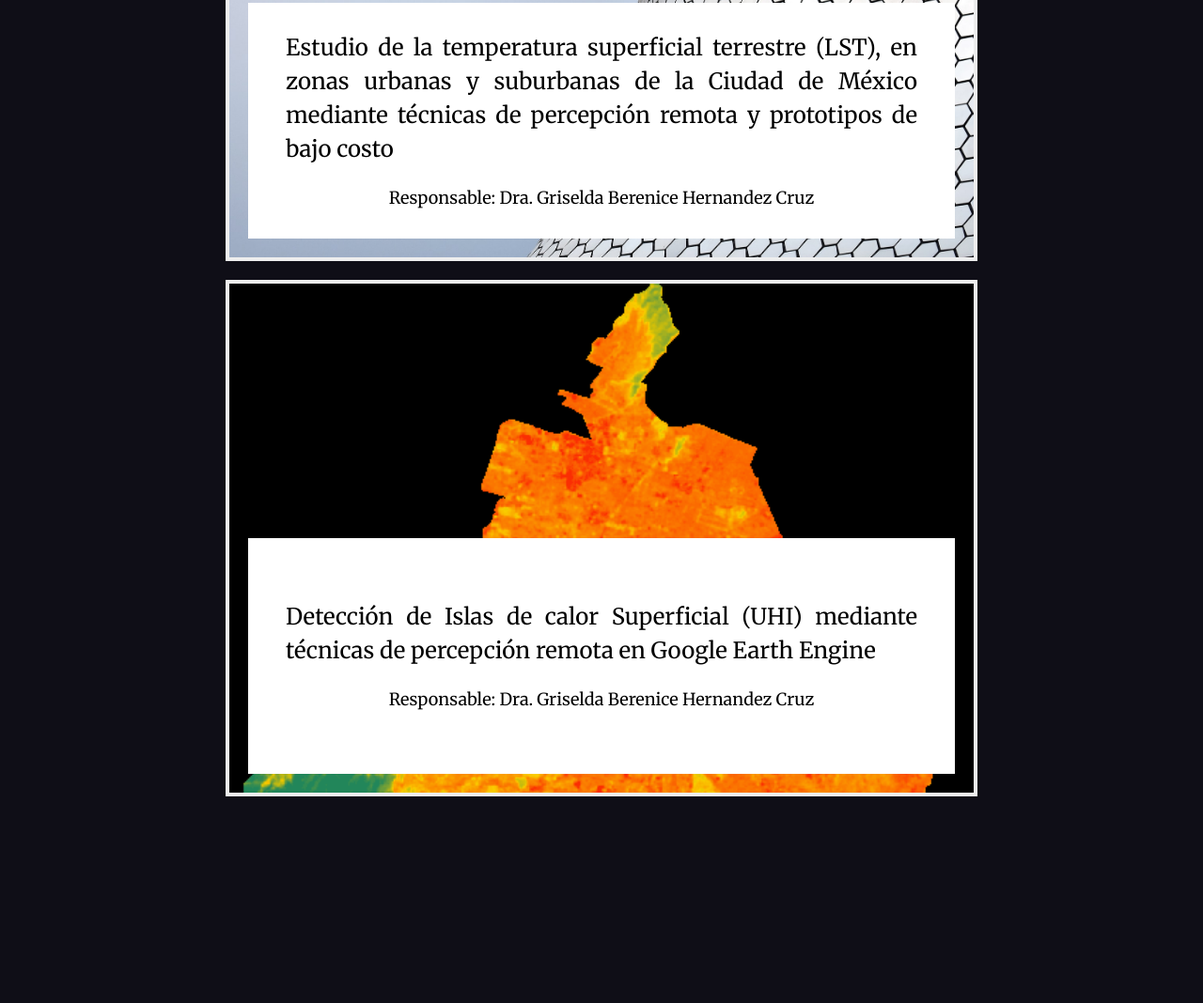
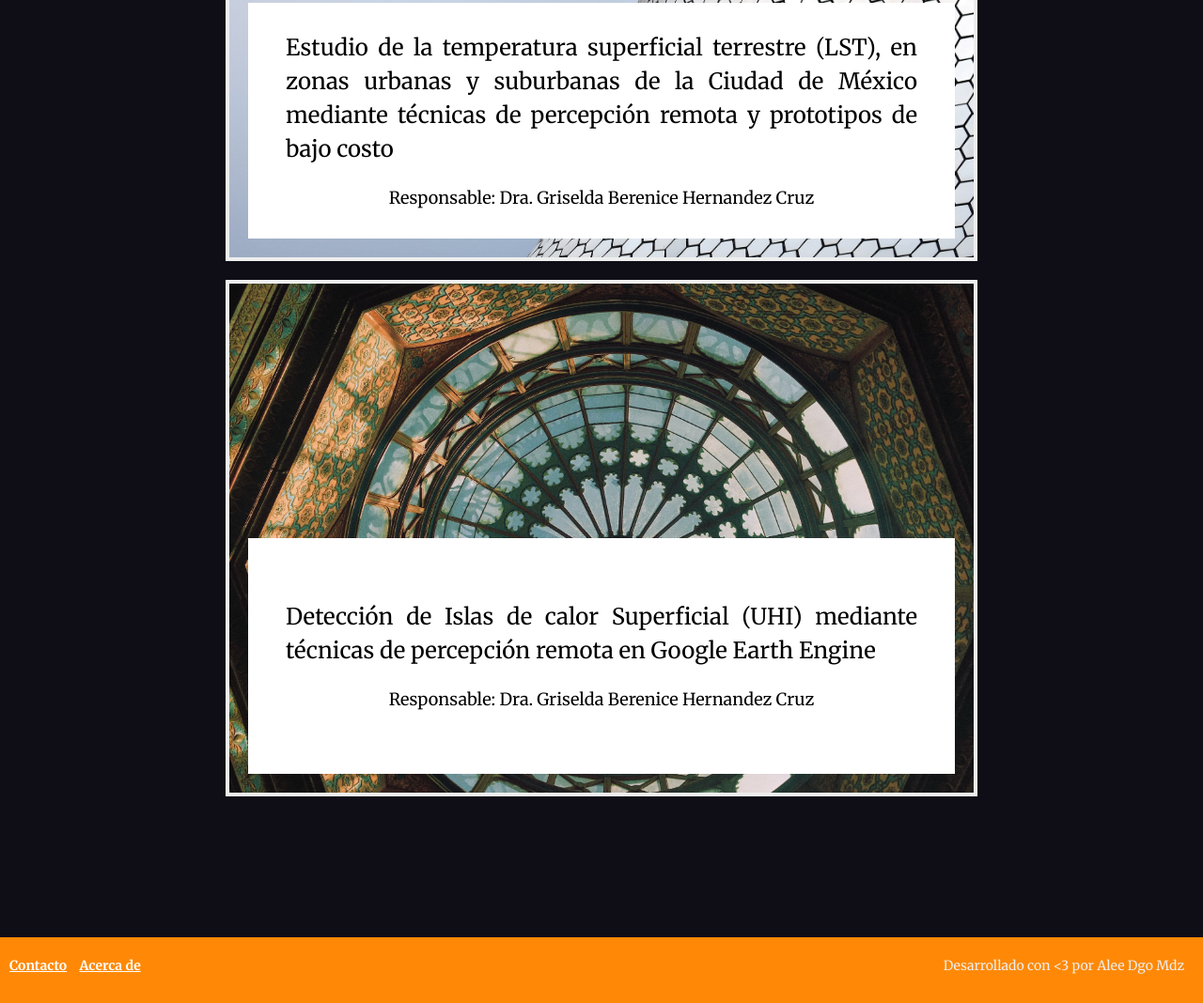
Before and after one commit to AleeDgoMdz/website-UHI, a website: page intro.html in a window 1280 px wide. Shown: the part 1715-2783 px from the top of the page at 94% size. Before the commit the page ends 2583 px from the top, so only its background shows below. Drawn offline with nearby package versions, Linux system fonts and the light colour scheme.

Commit message:
footer added

```diff
--- a/intro.html
+++ b/intro.html
@@ -74,5 +74,13 @@
             </div>
         </a>
     </main>
+    <footer>
+    <a href="#contacto">Contacto</a>
+    <a href="#acerca">Acerca de</a>
+
+    <span class="credits">
+        Desarrollado con &lt;3 por <a href="ale">Alee Dgo Mdz</a>
+    </span>
+    </footer>
 </body>
 </html>
--- a/styles/cards.css
+++ b/styles/cards.css
@@ -63,9 +63,9 @@
 }
 
 .card2 {
-  background-image: url('../images/cdmxslt.png');
+  background-image: url('../images/kiosko.jpg');
 }
 .card2:hover{
   background-image: linear-gradient(to bottom, rgba(240,238, 239, 0.2), rgba(0,0,0, 0.3)),
-  url('../images/cdmxslt.png');
+  url('../images/kiosko.jpg');
 }
--- a/styles/pagesStyles.css
+++ b/styles/pagesStyles.css
@@ -61,6 +61,32 @@ main{
 }
 
 footer{
-    background-color: #a7a9be;
-    margin-bottom: 0px;
+    display: block;
+    background-color: #ff8906;
+    height: 50px;
+    padding: 20px 10px 0px 10px;
+    margin:150px 0 0 0px;
+    font-size: 14px;
+
 }
+
+footer a{
+    color: inherit;
+    font-weight: 700;
+    font-size: 14px;
+
+    margin-right: 10px;
+}
+
+.credits{
+    color: #eee;
+    float: right
+}
+.credits a{
+    color: #eee;
+    text-decoration: none;
+    font-weight:initial ;
+}
+.credits a:hover{
+    text-decoration: underline;
+}
```
Also changed, not shown: images/UHI.jpg (added), images/kiosko.jpg (added), images/sudamerica.png (added).
